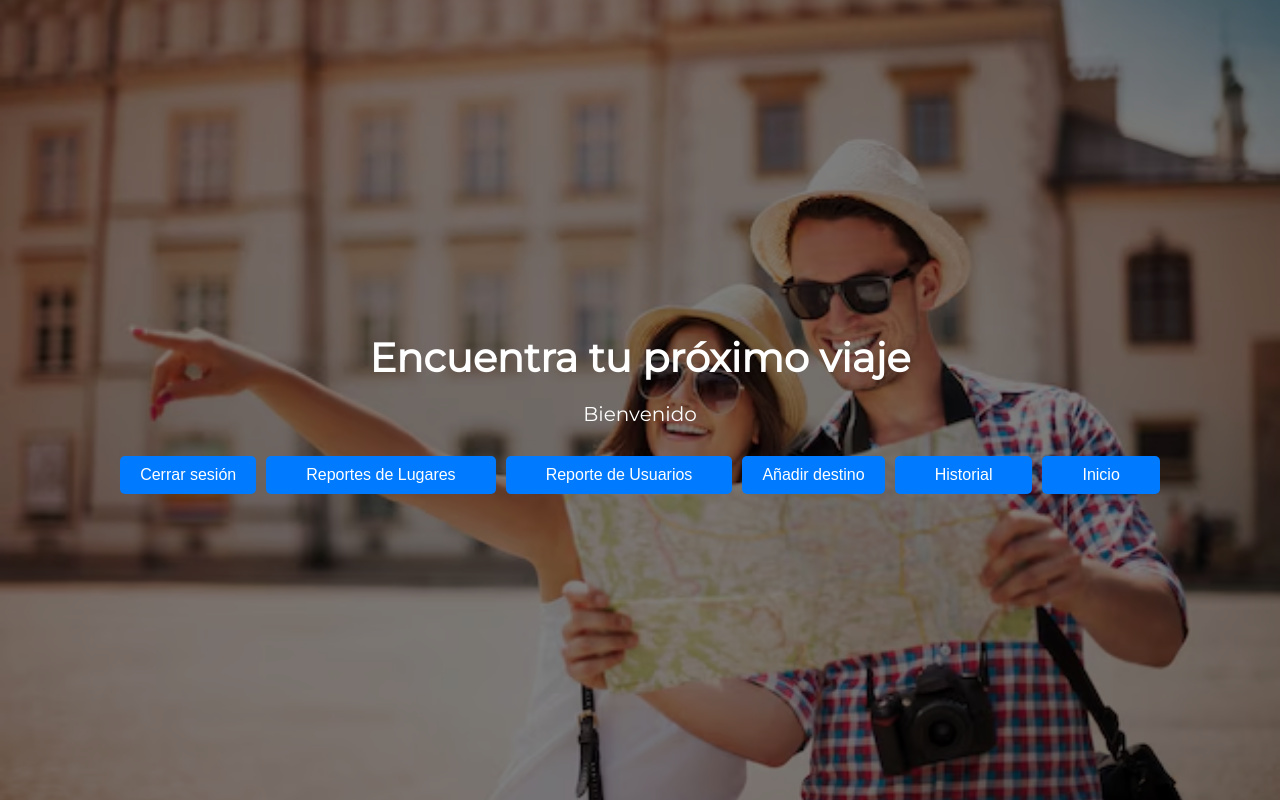
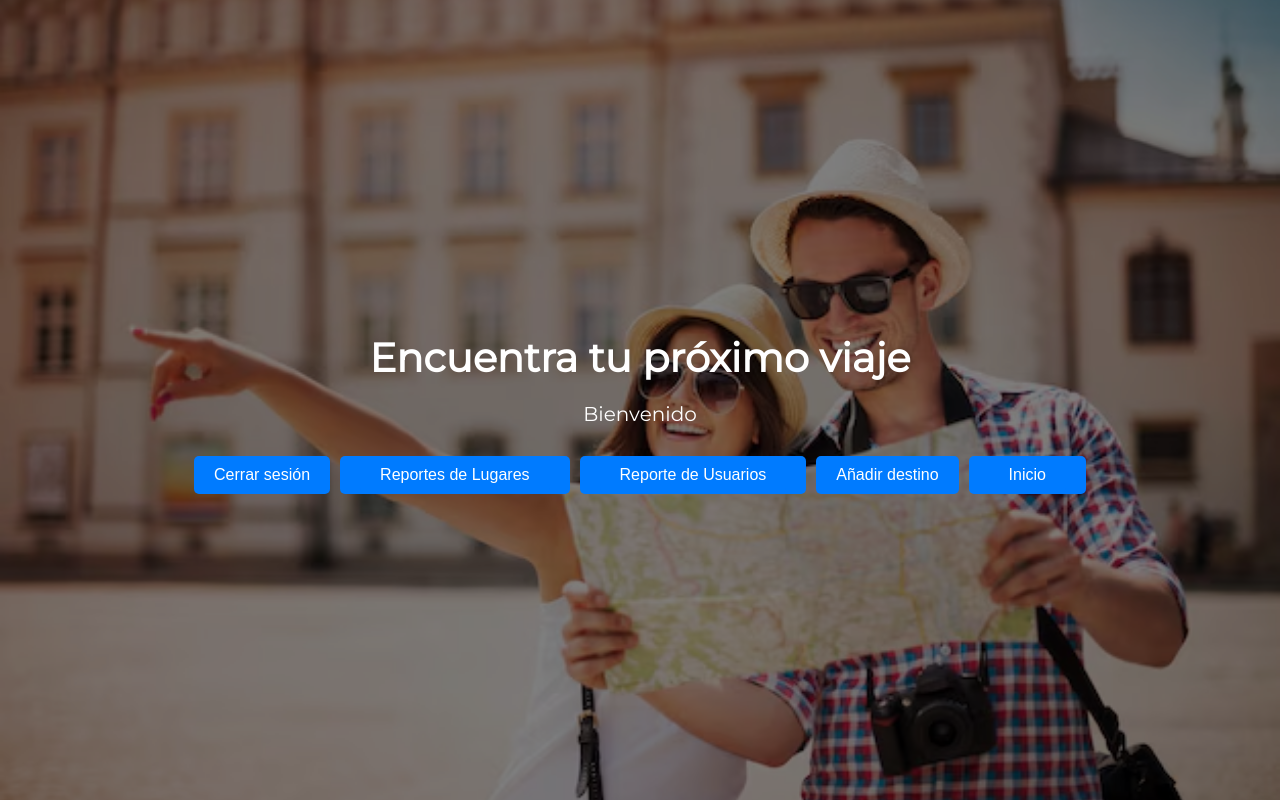
Before and after one commit to Soto0799/NoSQL, a React (Vite) app in the folder client/: page / in a window 1280 px wide. Shown: the top 802 px of the page. Built offline with nearby package versions, Linux system fonts and the light colour scheme; no server answers; sample sign-in values are in the browser's storage.

Commit message:
Eliminacion boton historial
- Se elimina el botón de historial, se mantiene funcionalidad

```diff
--- a/client/src/components/Header.tsx
+++ b/client/src/components/Header.tsx
@@ -101,7 +101,6 @@ function Header() {
                                     </>
                                 )}
 
-                                <button className={styles.button} ><Link to="/historial" className={styles.button}>Historial</Link></button>
                                 <button className={styles.button}><Link to="/" className={styles.button}>Inicio</Link></button>
 
                             </>
```
